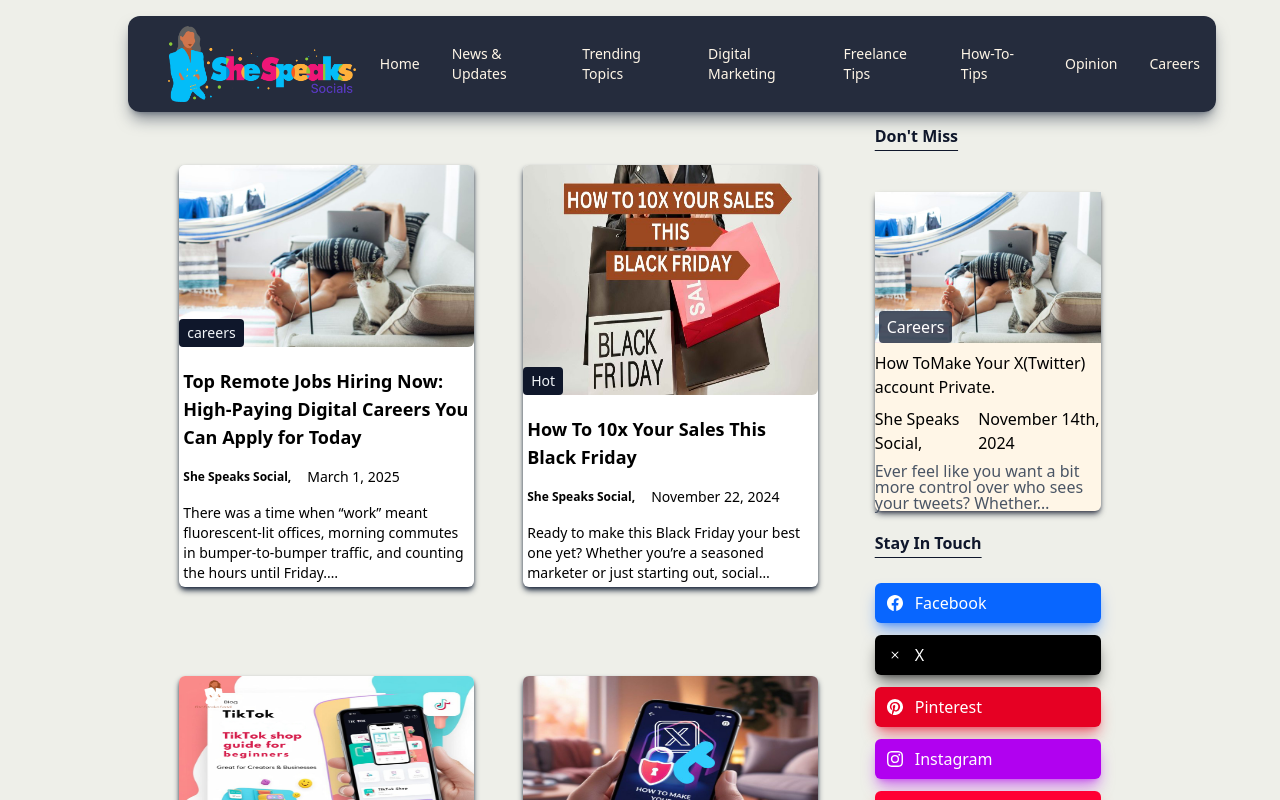
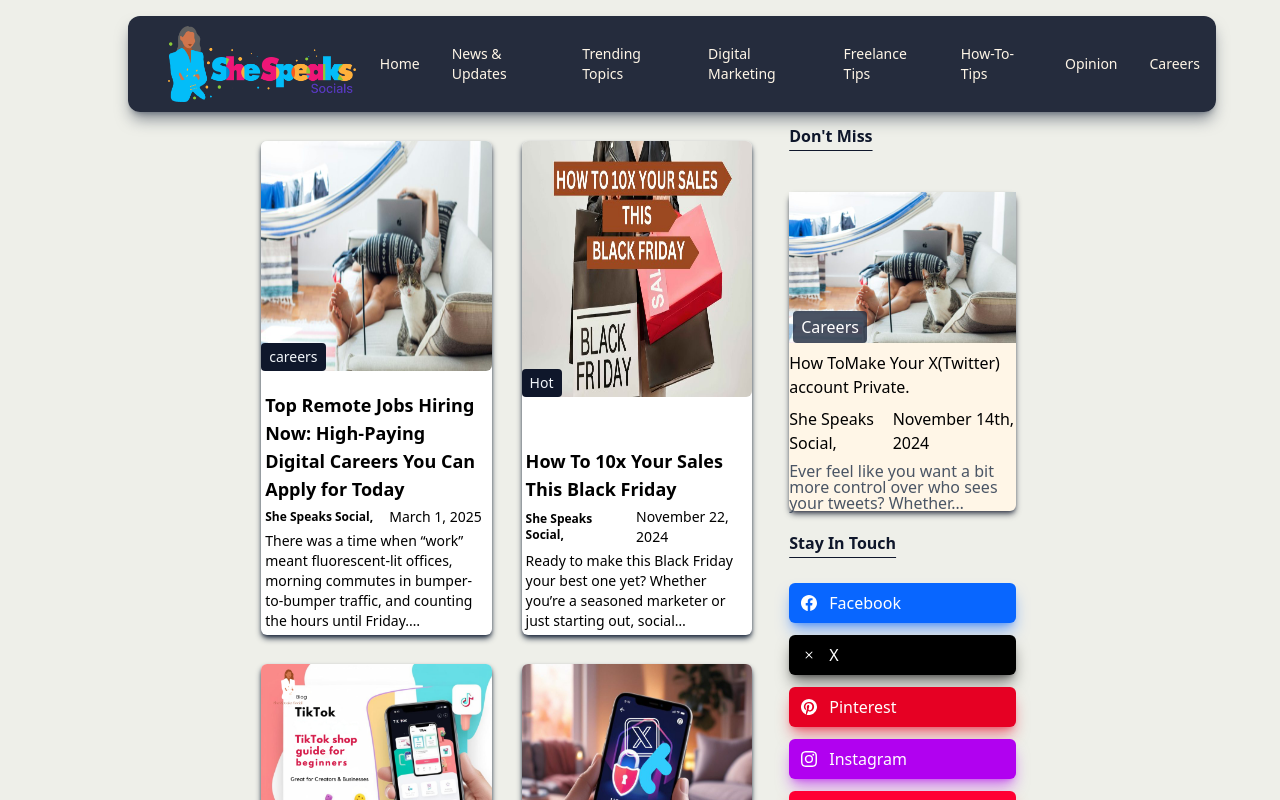
Before and after one commit to MatthewsRicky/shespeaksocial, a Next.js app: page /blog in a window 1280 px wide. Shown: the top 800 px of the page. Built offline with nearby package versions, Linux system fonts and the light colour scheme.

Commit message:
Adding breakpoints and resizing the gaps

```diff
--- a/components/Blog.tsx
+++ b/components/Blog.tsx
@@ -6,15 +6,15 @@ import Image from "next/image";
 
 const Blog = () => {
 	return (
-		<main className="relative flex items-start gap-6 justify-center lg:w-[85%]">
-      <section className="md:w-[70%] lg:w-[65%] grid md:grid-cols-2 gap-4 items-center justify-center mt-48 lg:my-32">
+		<main className="relative flex items-start gap-2 justify-center lg:w-[85%]">
+      <section className="md:w-[70%] lg:w-[65%] xl:w-[50%] grid md:grid-cols-2 gap-1 items-center justify-center mt-48 lg:my-32">
 	      {posts.map((post) => (
-		      <div key={post.id} className="relative bg-white shadow-md shadow-slate-800 flex flex-col items-center justify-between h-[85%] w-[90%] text-start mx-auto rounded-md gap-4">
+		      <div key={post.id} className="relative bg-white shadow-md shadow-slate-800 flex flex-col items-center justify-between h-[85%] w-[90%] xl:h-[95%] text-start mx-auto rounded-md  gap-4">
 			      <div className="relative flex items-center justify-start text-start w-full h-64 rounded-lg">
 				      <Image src={post.imageUrl} alt={post.imageAlt} width={400} height={300} className="absolute flex w-full justify-start h-full rounded-md" />
 				      <span className="absolute left-0 bottom-0 text-slate-100 bg-slate-900 hover:bg-razzmataz text-sm px-2 py-1 rounded-sm">{post.imageTitle}</span>
 			      </div>
-			      <div className="flex flex-col items-start justify-start gap-4 p-1 text-sm">
+			      <div className="flex flex-col items-start justify-start gap-4 xl:gap-1 p-1 text-sm xl:text-md">
 				      <h1 className="text-lg font-bold ">{post.title}</h1>
 				      <span className="flex gap-4 items-center ml-o -w-full">
 							<h2 className="font-semibold text-xs">{post.author},</h2>
```
